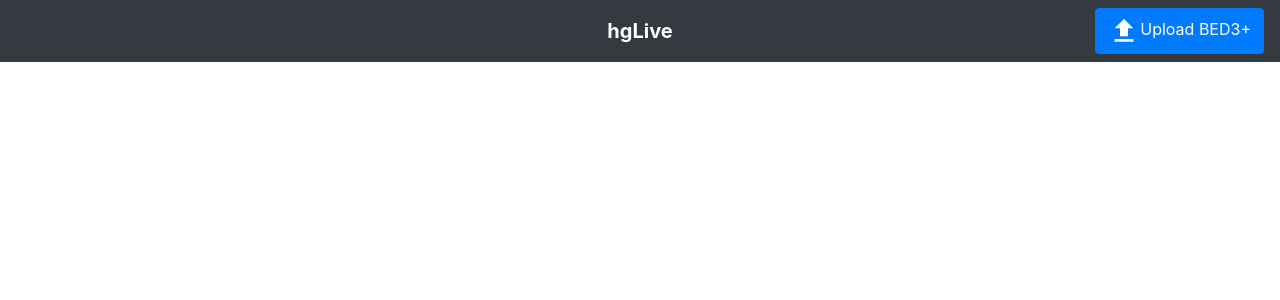
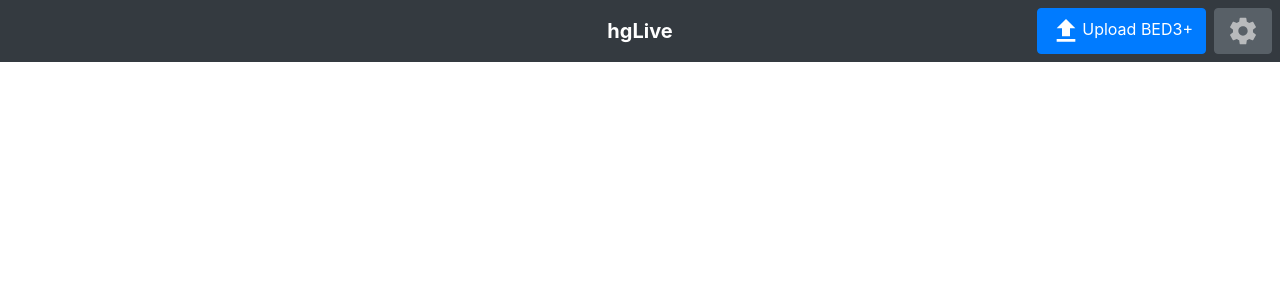
Before and after one commit to alexpreynolds/hglive, a React (Create React App) app in the folder hglive-client/: page / in a window 1280 px wide. Shown: the top 300 px of the page. Built offline with nearby package versions, Linux system fonts and the light colour scheme.

Commit message:
updated URL state changes and layout

```diff
--- a/hglive-client/src/App.css
+++ b/hglive-client/src/App.css
@@ -29,10 +29,19 @@
 .interval-header-content {
   text-align: left;
   line-height: 1em;
-  margin-left: 88px;
+  margin-left: calc(80px - 4px);
 }
 
 .interval-header-content-subheader {
   font-size: 0.8em;
   font-weight: normal;
 }
+
+.settings {
+  margin-right: 10px !important;
+}
+
+.navbar {
+  padding-left: 8px !important;
+  padding-right: 8px !important;
+}
--- a/hglive-client/src/App.js
+++ b/hglive-client/src/App.js
@@ -1,13 +1,16 @@
 import React, { Component } from 'react';
 import {
   Collapse,
+  Nav,
+  NavItem,
   Navbar,
   NavbarBrand,
   Button } from 'reactstrap';
 import {
   MdChevronLeft,
   MdChevronRight,
-  MdFileUpload } from 'react-icons/md';
+  MdFileUpload,
+  MdSettings } from 'react-icons/md';
 import 'bootstrap/dist/css/bootstrap.min.css';
 import './App.css';
 import * as appConstants from './Constants';
@@ -22,6 +25,7 @@ class App extends Component {
       modalUpload: false
     };
     this.toggleUpload = this.toggleUpload.bind(this);
+    this.parseQueryParameters = this.parseQueryParameters.bind(this);
   }
 
   toggleUpload() {
@@ -31,7 +35,7 @@ class App extends Component {
     });
   }
 
-  componentDidMount() {
+  parseQueryParameters() {
     function getJsonFromUrl() {
       var query = window.location.search.substr(1);
       var result = {};
@@ -51,6 +55,10 @@ class App extends Component {
         const completionStateRouteURL = `http://${appConstants.host}:${appConstants.port}/id/${self.state.id}`;
       });
     }
+  }
+
+  componentDidMount() {
+    this.parseQueryParameters();
   }
 
   render() {
@@ -100,17 +108,27 @@ class App extends Component {
           {(this.state.mode === appConstants.modes.upload) &&
             (
               <Collapse isOpen={true} navbar>
+                <Nav className="ml-auto" navbar>
+                  <NavItem>
                     <Button
                       color="primary"
-                  className="ml-auto mr-0"
+                      style={{marginRight:"8px"}}
                       onClick={this.toggleUpload} >
                       <MdFileUpload size={32} color="white" />Upload BED3+
+                    </Button>
+                    <Button color="secondary" disabled>
+                      <MdSettings
+                        size={32}
+                        color="white" />
                     </Button>
                     <ModalUpload
                       title="Upload BED3+"
                       body="Upload a three- or more column BED file. Any data in the fourth column will be used to title the genomic position."
                       modal={this.state.modalUpload}
-                  toggle={this.toggleUpload} />
+                      toggle={this.toggleUpload}
+                      refresh={this.parseQueryParameters} />
+                  </NavItem>
+                </Nav>
               </Collapse>
             )
           }
--- a/hglive-client/src/components/ModalUpload.js
+++ b/hglive-client/src/components/ModalUpload.js
@@ -47,16 +47,22 @@ class ModalUpload extends Component {
         .then(function(res) {
           var id = res.data.id;
           var destURL = `http://${appConstants.host}?id=${id}`;
-          window.location.replace(destURL);
+          var stateObj = { id: id };
+          window.history.pushState(stateObj, `hgLive - ${id}`, destURL);
         })
         .catch(function(error) {
           console.log("error", error);
         })
         .finally(function() {
-          self.setState({
-            submit: "Submit",
-            formEnabled: true
-          });
+          setTimeout(function() {
+            self.setState({
+              submit: "Submit",
+              formEnabled: true
+            }, function() {
+              this.props.toggle();
+              this.props.refresh();
+            });
+          }, 2000);
         });
     })
   }
```
Lines whose indentation alone changed are shown as unchanged.
